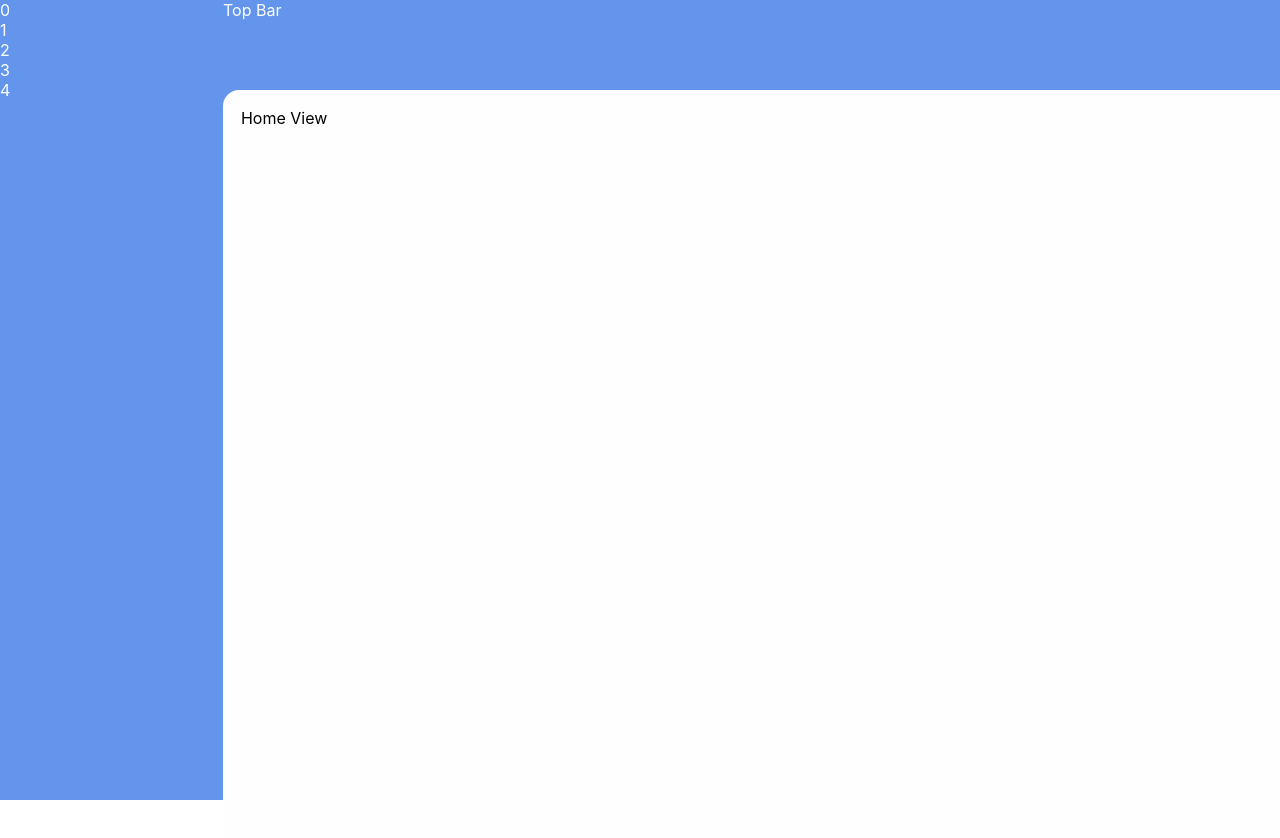
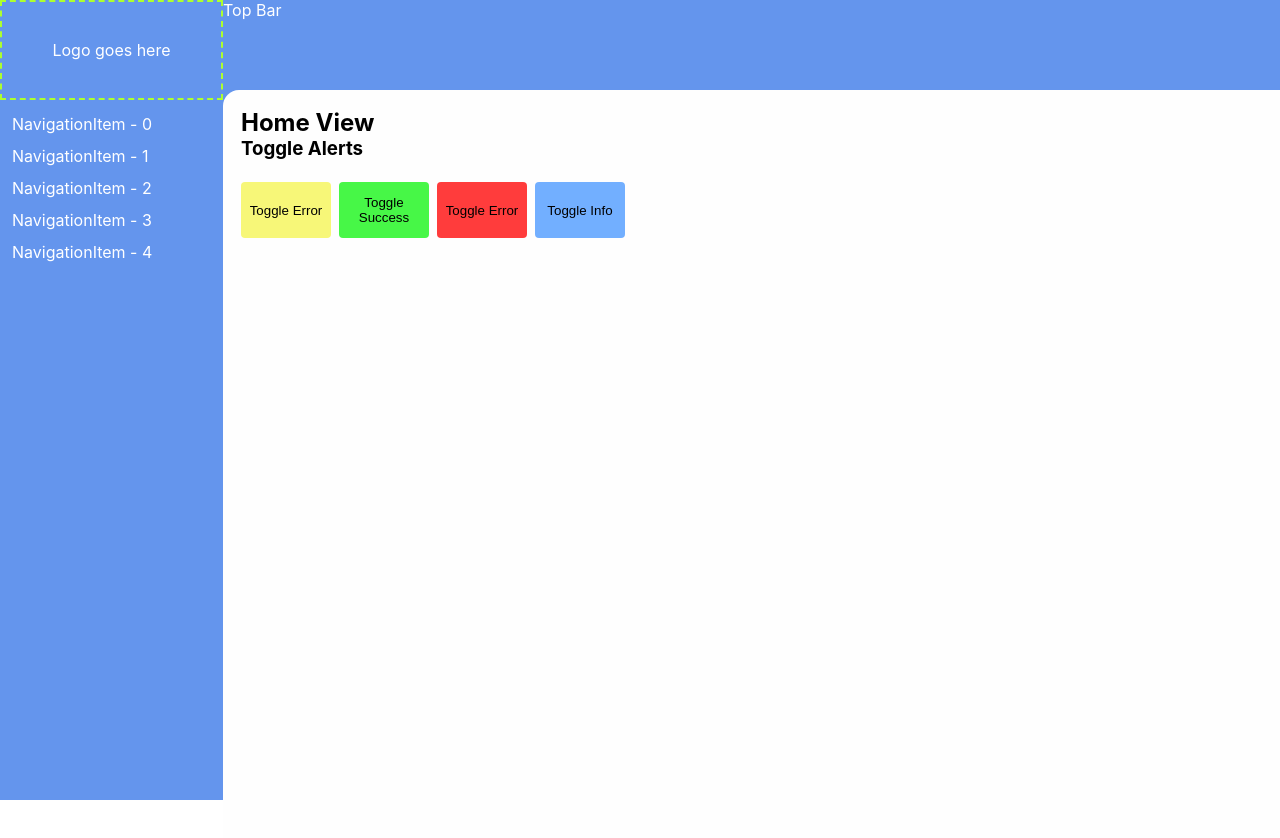
Before and after one commit to georgeiliadis91/base_dashboard, a React (Create React App) app: page /app/home in a window 1280 px wide. Shown: the top 838 px of the page. Built offline with nearby package versions, Linux system fonts and the light colour scheme.

Commit message:
alerts finalised, added logo and ui fix on sidebar

```diff
--- /dev/null
+++ b/src/components/alerts/Alert.module.css
@@ -0,0 +1,42 @@
+.alert_message {
+  position: absolute;
+  display: flex;
+  align-items: center;
+  z-index: 100;
+  top: 120px;
+  left: 50%;
+  min-width: 450px;
+  height: 90px;
+  transform: translateX(-50%);
+  padding: 12px;
+  border-radius: 8px;
+  box-shadow: inset;
+  box-shadow: 0px 0px 8px 2px #cfcfcf;
+}
+
+.warning {
+  background: rgb(247, 247, 120);
+}
+
+.error {
+  background: rgb(255, 60, 60);
+  color: #fff;
+}
+
+.success {
+  background: rgb(71, 247, 71);
+  color: #fff;
+}
+
+.info {
+  background: rgb(114, 175, 255);
+  color: #fff;
+}
+
+.close_alert_btn {
+  position: absolute;
+  top: 12px;
+  right: 12px;
+  background: transparent;
+  border: none;
+}
--- a/src/components/alerts/Alerts.tsx
+++ b/src/components/alerts/Alerts.tsx
@@ -3,7 +3,7 @@ import { ActionTypes } from "../../redux/alert/actions";
 import { useSelector } from "react-redux";
 import { AppState } from "../../redux/reducers";
 import { useTriggerClose } from "../../redux/alert/hooks";
-
+import styles from "./Alert.module.css";
 export default function Alert() {
   const closeAlert = useTriggerClose();
 
@@ -20,13 +20,13 @@ export default function Alert() {
   const severityType = () => {
     switch (type) {
       case ActionTypes.ERROR:
-        return "error";
+        return styles.error;
       case ActionTypes.WARNING:
-        return "warning";
+        return styles.warning;
       case ActionTypes.SUCCESS:
-        return "success";
+        return styles.success;
       case ActionTypes.INFO:
-        return "info";
+        return styles.info;
       default:
         return undefined;
     }
@@ -35,9 +35,13 @@ export default function Alert() {
   // in case message show error with severity
   if (open && message !== "") {
     return (
-      <div className={`alert-message severityType()`}>
-        <button onClick={handleClose} />
-        {message}
+      <div className={`${styles.alert_message} ${severityType()}`}>
+        <div className={styles.msg_container}>
+          <span>{message}</span>
+          <button className={styles.close_alert_btn} onClick={handleClose}>
+            X
+          </button>
+        </div>
       </div>
     );
   }
--- a/src/layouts/dasboard/components/SideBar/SideBar.module.css
+++ b/src/layouts/dasboard/components/SideBar/SideBar.module.css
@@ -6,7 +6,20 @@
 
 .list {
   list-style-type: none;
+  padding: 8px 12px;
 }
 
 .list_item {
+  height: 32px;
+  width: 100%;
+  display: flex;
+  align-items: center;
 }
+
+.logo_container {
+  height: 100px;
+  border: 2px dashed greenyellow;
+  display: flex;
+  justify-content: center;
+  align-items: center;
+}
--- a/src/layouts/dasboard/components/SideBar/SideBar.tsx
+++ b/src/layouts/dasboard/components/SideBar/SideBar.tsx
@@ -9,9 +9,10 @@ const addressList = Array.from({ length: 5 }, (_, index) => index);
 export const SideBar = (props: Props) => {
   return (
     <div className={styles.container}>
+      <div className={styles.logo_container}>Logo goes here</div>
       <ul className={styles.list}>
         {addressList.map((v, i) => {
-          return <li className={styles.list_item}>{v}</li>;
+          return <li className={styles.list_item}>NavigationItem - {v}</li>;
         })}
       </ul>
     </div>
--- /dev/null
+++ b/src/views/home/Home.module.css
@@ -0,0 +1,29 @@
+.alerts_area {
+  display: flex;
+  margin-top: 22px;
+}
+
+.btn {
+  margin-right: 8px;
+  height: 56px;
+  width: 90px;
+  border: none;
+  border-radius: 4px;
+  cursor: pointer;
+}
+
+.warning {
+  background: rgb(247, 247, 120);
+}
+
+.error {
+  background: rgb(255, 60, 60);
+}
+
+.success {
+  background: rgb(71, 247, 71);
+}
+
+.info {
+  background: rgb(114, 175, 255);
+}
--- a/src/views/home/Home.tsx
+++ b/src/views/home/Home.tsx
@@ -1,7 +1,49 @@
-import React from "react";
-
+import {
+  useTriggerError,
+  useTriggerSuccess,
+  useTriggerWarning,
+  useTriggerInfo,
+} from "../../redux/alert/hooks";
+import styles from "./Home.module.css";
 interface Props {}
 
 export const Home = (props: Props) => {
-  return <div>Home View </div>;
+  const warningAlert = useTriggerWarning();
+  const successAlert = useTriggerSuccess();
+  const errorAlert = useTriggerError();
+  const infoAlert = useTriggerInfo();
+
+  return (
+    <div>
+      <h2>Home View</h2>
+      {/* Toggle Alert example btns */}
+      <h3>Toggle Alerts</h3>
+      <div className={styles.alerts_area}>
+        <button
+          className={`${styles.btn} ${styles.warning}`}
+          onClick={() => warningAlert("Warning Alert Message")}
+        >
+          Toggle Error
+        </button>
+        <button
+          className={`${styles.btn} ${styles.success}`}
+          onClick={() => successAlert("Success Alert Message")}
+        >
+          Toggle Success
+        </button>
+        <button
+          className={`${styles.btn} ${styles.error}`}
+          onClick={() => errorAlert("Error Alert Message")}
+        >
+          Toggle Error
+        </button>
+        <button
+          className={`${styles.btn} ${styles.info}`}
+          onClick={() => infoAlert("Info Alert Message")}
+        >
+          Toggle Info
+        </button>
+      </div>
+    </div>
+  );
 };
```
